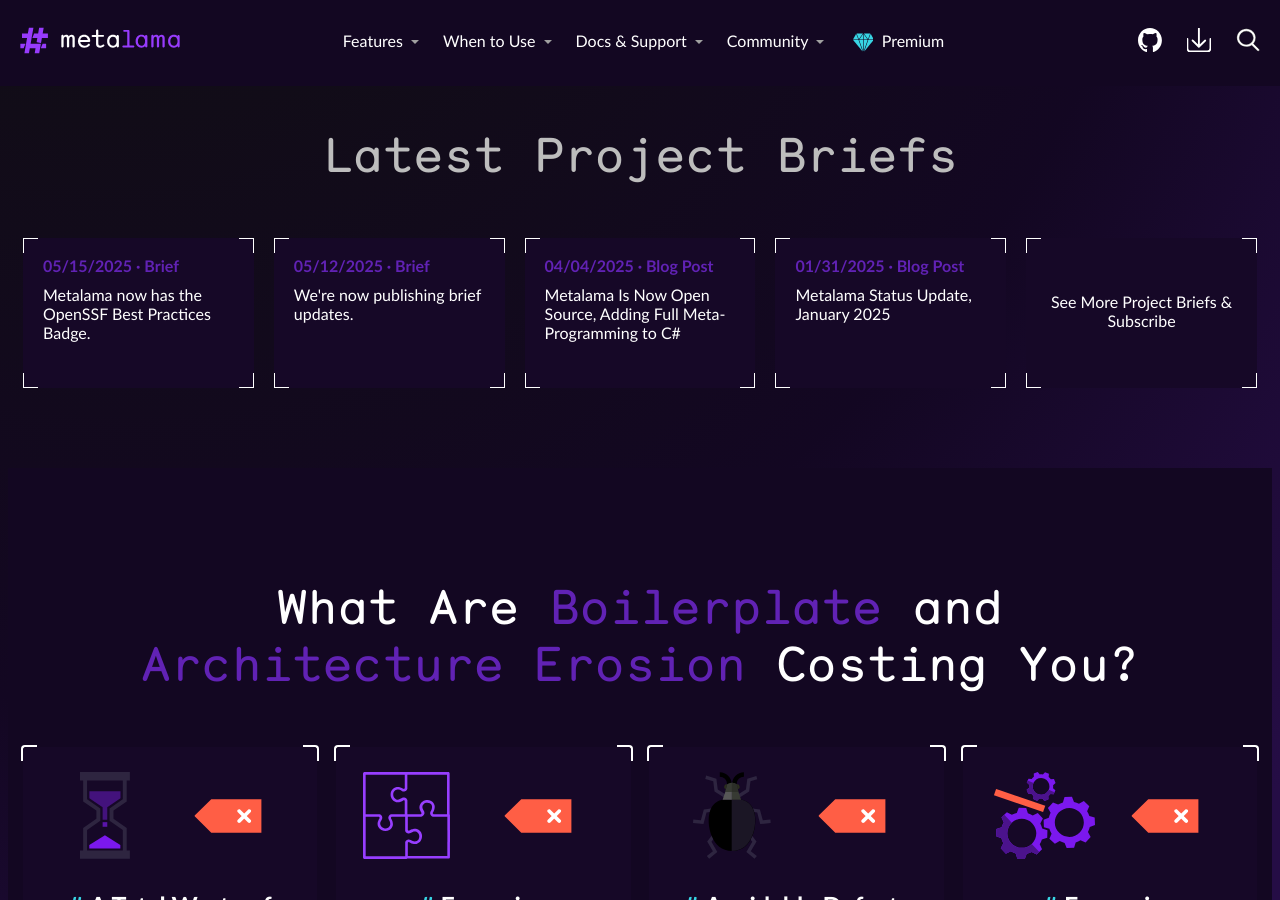
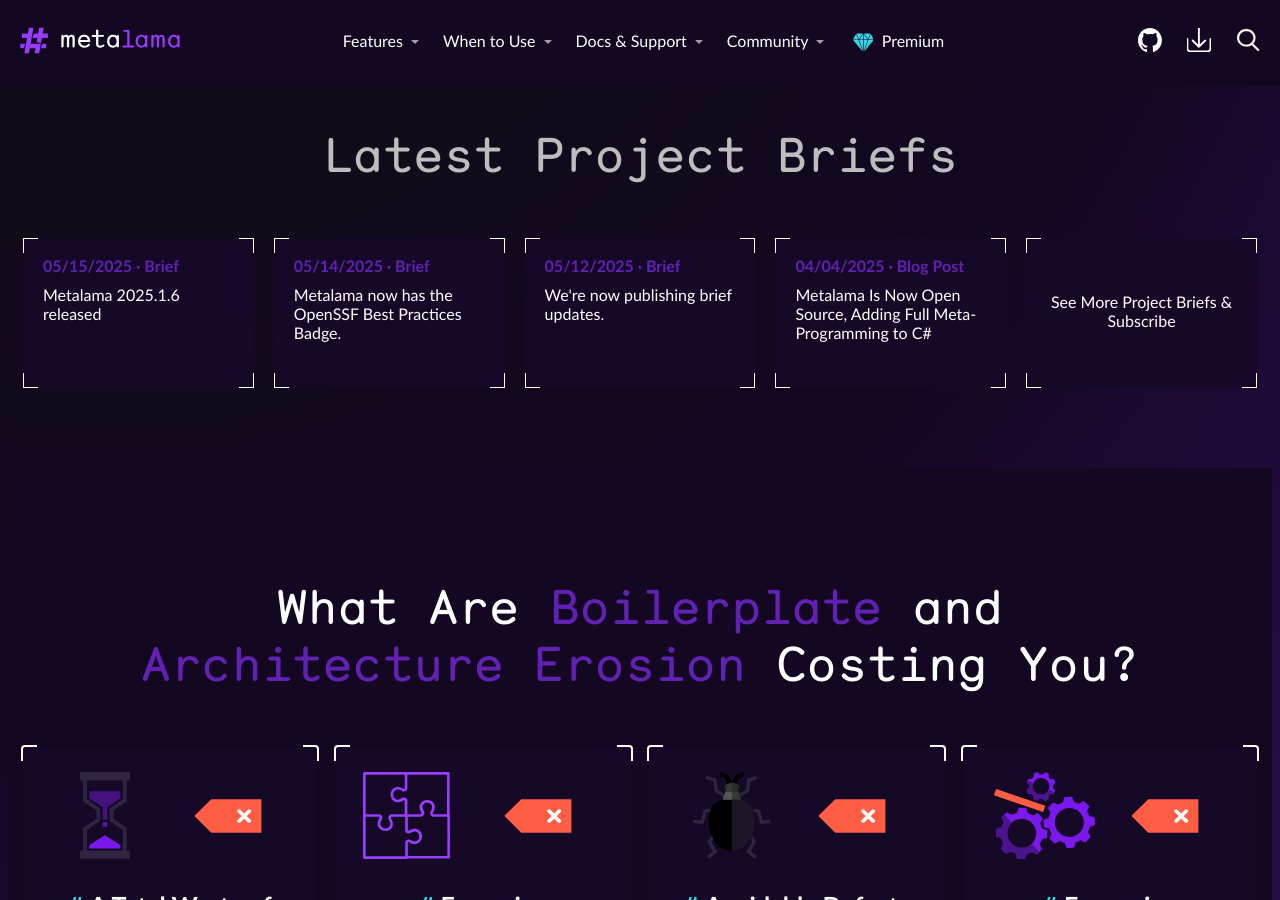
Before and after one commit to metalama/website, a Jekyll site: the page built from index.html, in a window 1280 px wide and 900 px high, scrolled down 989 px. Built offline with Jekyll 4.4.1, drawn with Linux system fonts in a browser that asks for light colours; nearby versions of some CDN libraries; comment, search, counter and statistics services are not loaded.

Commit message:
Added brief.

```diff
--- a/_data/briefs.yml
+++ b/_data/briefs.yml
@@ -1,5 +1,10 @@
 briefs:
+
   - date: 2025-05-15
+    title: Metalama 2025.1.6 released
+    description: We've released Metalama 2025.1.6, with minor improvements and important bug fixes. See the [CHANGELOG](https://github.com/orgs/metalama/discussions/437).
+
+  - date: 2025-05-14
     title: Metalama now has the OpenSSF Best Practices Badge.
     description: |
       Metalama has earned the OpenSSF Best Practices Badge, demonstrating adherence to key open-source security and quality standards.
```
